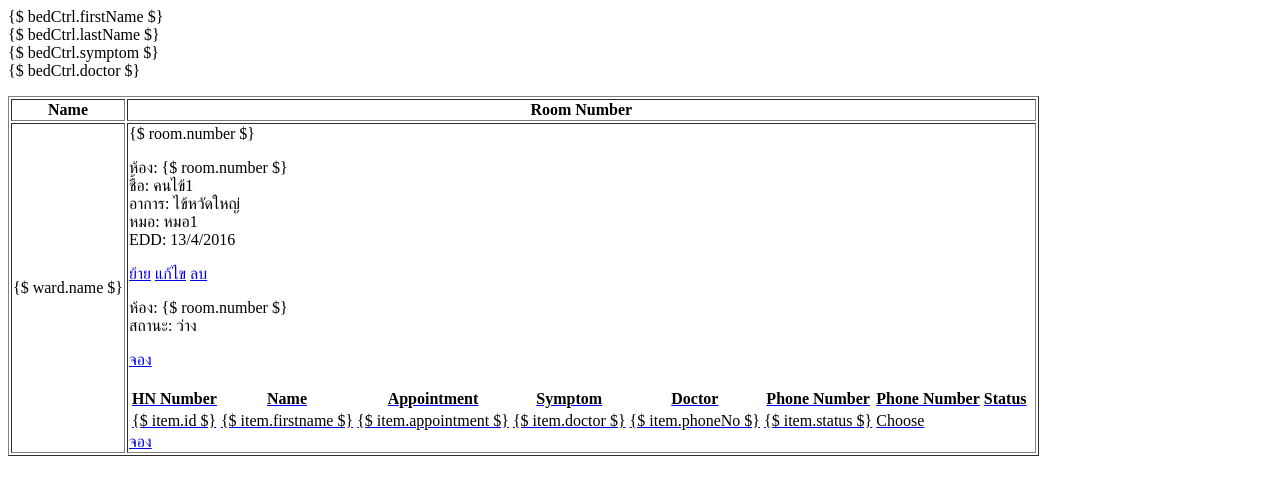
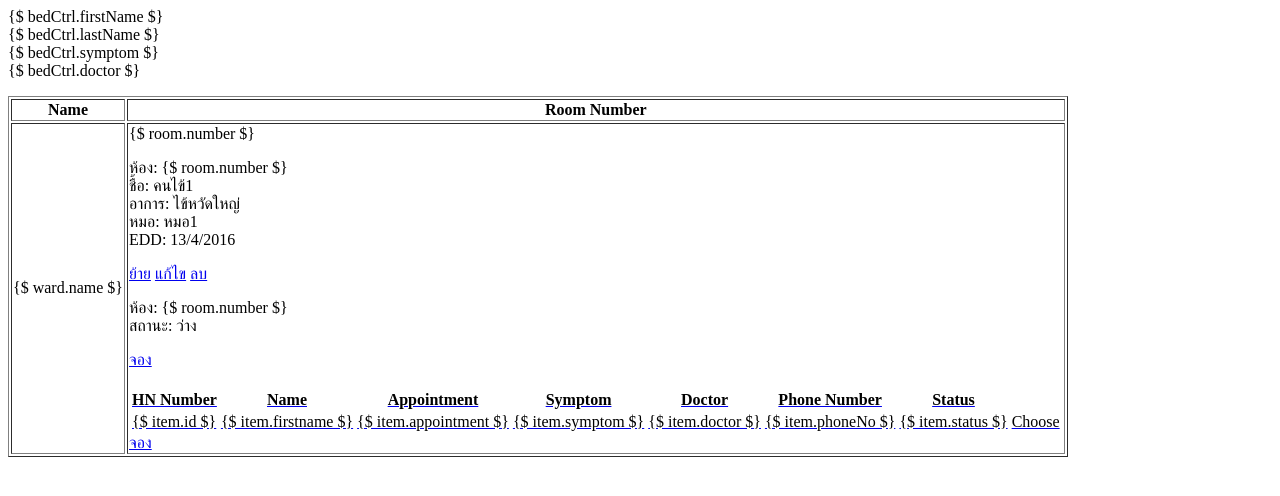
Before and after one commit to mhaii/BedManagement, a Django app: template dashboard/templates/tables/bed-status-table.html in a window 1280 px wide. Shown: the top 496 px of the page. Run offline with Django 3.2, Linux system fonts and the light colour scheme; the template is opened without the code that fills it, so the values that code supplies are empty; parts of the project's set-up code (start-up, migrations or seed data) failed here and were passed over.

Commit message:
fix queues table

```diff
--- a/dashboard/templates/tables/bed-status-table.html
+++ b/dashboard/templates/tables/bed-status-table.html
@@ -53,7 +53,6 @@
                                                     <th>Symptom</th>
                                                     <th>Doctor</th>
                                                     <th>Phone Number</th>
-                                                    <th>Phone Number</th>
                                                     <th>Status</th>
                                                     <th></th>
                                                 </tr>
@@ -63,6 +62,7 @@
                                                         <td>{$ item.id $}</td>
                                                         <td>{$ item.firstname $}</td>
                                                         <td>{$ item.appointment $}</td>
+                                                        <td>{$ item.symptom $}</td>
                                                         <td>{$ item.doctor $}</td>
                                                         <td>{$ item.phoneNo $}</td>
                                                         <td>{$ item.status $}</td>
```
